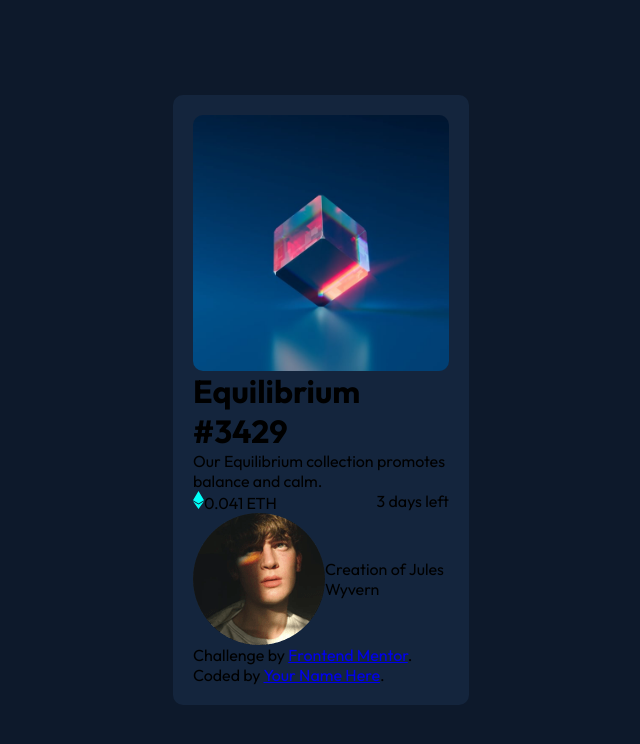
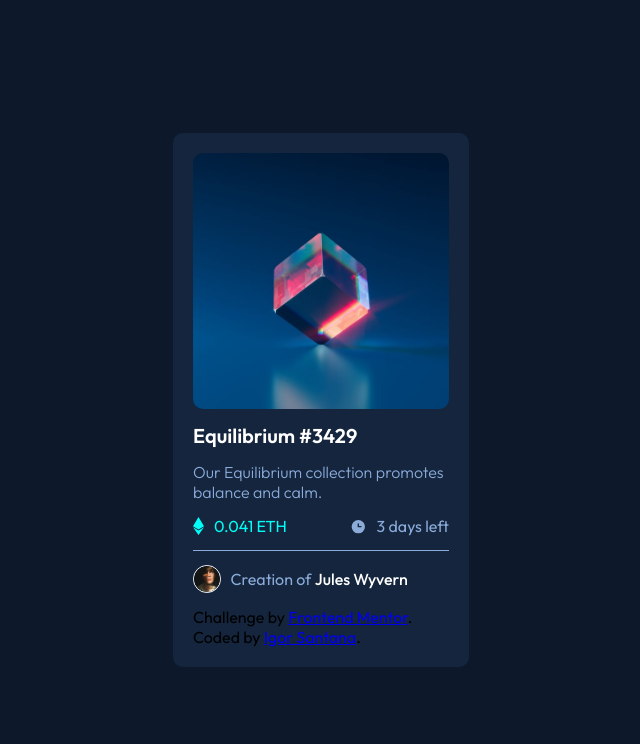
Before and after one commit to igorviniciussantana/nft-card, a plain HTML site: page index.html in a window 1280 px wide. Shown: the whole page, without its empty margins (319-959 px from the left). Drawn offline with Linux system fonts and the light colour scheme.

Commit message:
Finalizada versão Desktop

```diff
--- a/index.html
+++ b/index.html
@@ -18,23 +18,25 @@
 
   <div class="card">
     <img src="./images/image-equilibrium.jpg" class="card-image">
-    <h1> Equilibrium #3429</h1>
+    <h1 class="title"> Equilibrium #3429</h1>
 
     <div class="description">Our Equilibrium collection promotes balance and calm.</div>
 
 
     <div class="items">
     <div class="ethereum"><img src="./images/icon-ethereum.svg">0.041 ETH</div>
-    <div> 3 days left</div>
+    <div class="time"> <img src="./images/icon-clock.svg">3 days left</div>
 </div>
+
+<hr>
     <div class="author">
-      <img src="./images/image-avatar.png" alt="" srcset="">
-      <p>Creation of Jules Wyvern </p>
+      <img src="./images/image-avatar.png" class="avatar">
+      <span>Creation of <span class="name"> Jules Wyvern </span></span>
     </div>
 
     <div class="attribution">
       Challenge by <a href="https://www.frontendmentor.io?ref=challenge" target="_blank">Frontend Mentor</a>.
-      Coded by <a href="#">Your Name Here</a>.</div>
+      Coded by <a href="https://github.com/igorviniciussantana">Igor Santana</a>.</div>
   </div>
 </body>
 
--- a/style.css
+++ b/style.css
@@ -1,28 +1,22 @@
-@import url('https://fonts.googleapis.com/css2?family=Outfit:wght@300;400;500;600;700;800;900&display=swap');
+@import url("https://fonts.googleapis.com/css2?family=Outfit:wght@300;400;500;600;700;800;900&display=swap");
 
-*{
-
-font-family: 'Outfit', sans-serif;
+* {
+  font-family: "Outfit", sans-serif;
   margin: 0;
   padding: 0;
-
 }
 
-body{
-
-  background-color:  hsl(217, 54%, 11%);
+body {
+  background-color: hsl(217, 54%, 11%);
   display: flex;
   align-items: center;
   justify-content: center;
 
-
   width: 100vw;
   height: 100vh;
-
 }
 
-.card{
-
+.card {
   display: flex;
   flex-direction: column;
 
@@ -33,37 +27,97 @@ background-color: hsl(216, 50%, 16%);
   padding: 20px;
   border-radius: 10px;
 
+  row-gap: 14px;
 }
 
-.card-image{
-
+.card-image {
   width: 100%;
   border-radius: 10px;
   align-self: center;
+}
+
+p {
+  align-self: center;
+  width: 100%;
+}
+
+.items {
+  display: flex;
+  justify-content: space-between;
+}
+
+.author {
+  display: flex;
+  width: 100%;
+  align-items: center;
+}
+
+.author span {
+
+  color: hsl(215, 51%, 70%);
+}
+
+.author span .name{
+
+color: hsl(0, 0%, 100%);
+font-weight: 500;
+
+}
+
+hr{
+
+  width: 100%;
+  height: 0.5px;
+  border: 0px;
+
+  background-color: hsl(215, 51%, 70%);
 
 
 }
 
-p{
-align-self: center;
-width: 100%;
 
 
-
+.avatar {
+  width: 10%;
+  border: 1px solid hsl(0, 0%, 100%);
+  border-radius: 50%;
+  margin-right: 10px;
 }
 
-.items{
-
-display: flex;
-justify-content: space-between;
-
+.title {
+  color: hsl(0, 0%, 100%);
+  font-weight: 600;
+  font-size: 20px;
 }
 
-.author{
+.description {
+  color: hsl(215, 51%, 70%);
+  font-size: 16px;
+  font-weight: 300;
+}
+
+.ethereum {
+  display: flex;
+  align-items: center;
+  color: hsl(178, 100%, 50%);
+}
+
+.ethereum img {
+  margin-right: 10px;
+}
+
+.time {
+  display: flex;
+  align-items: center;
+  color: hsl(215, 51%, 70%);
+}
+
+.time img {
+  margin-right: 10px;
+}
+
+.atributtion{
 
 display: flex;
 
-
-
-
 }
```
Also changed, not shown: 1 other file. Lines whose indentation alone changed are shown as unchanged.
